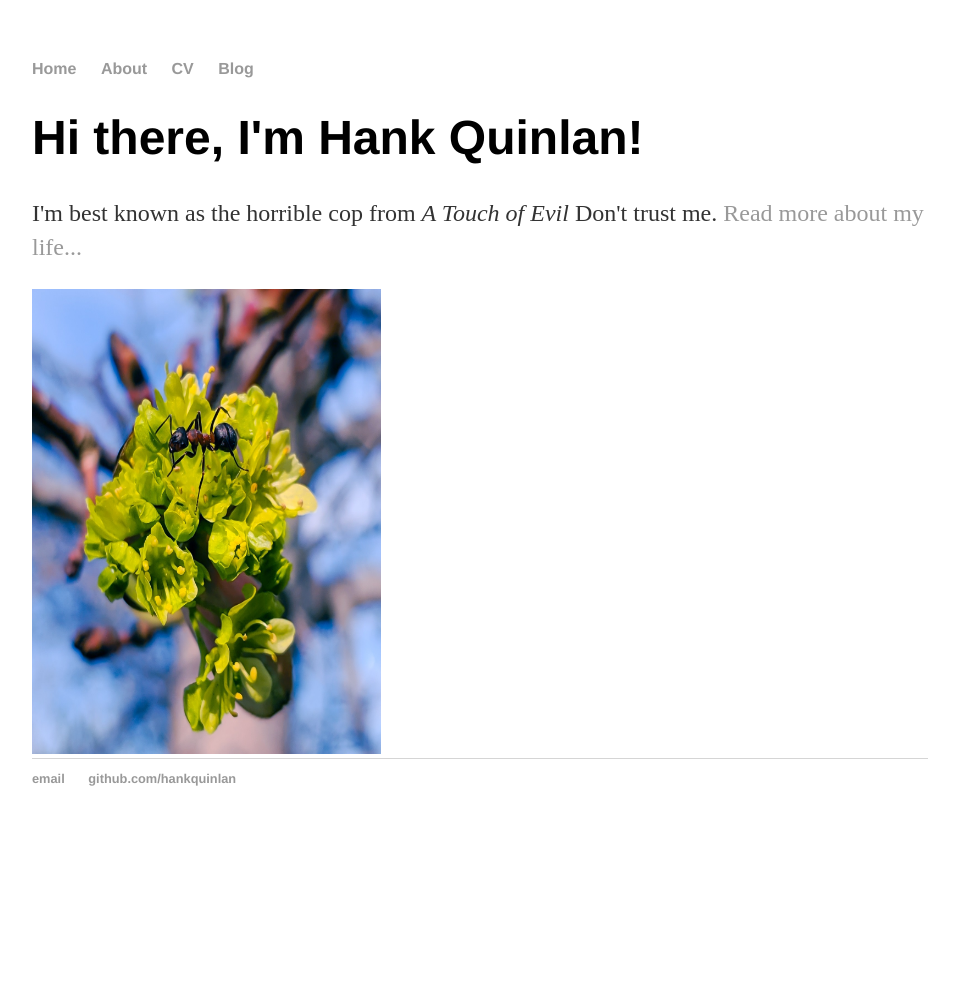
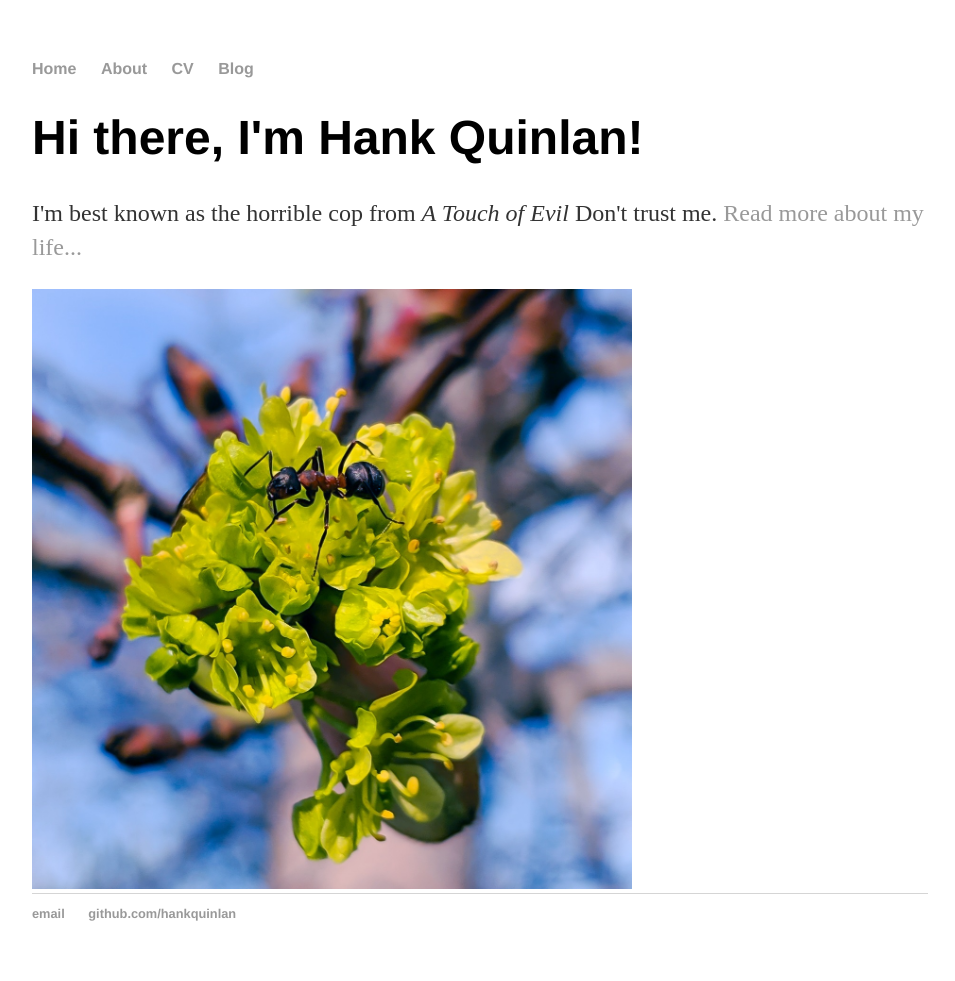
Before and after one commit to aaottlau/aaottlau.github.io, a Jekyll site: the page built from index.html, in a window 1280 px wide. Shown: the whole page, without its empty margins (160-1115 px from the left). Built offline with Jekyll 4.4.1, drawn with Linux system fonts in a browser that asks for light colours; before the commit the page ends 900 px from its top, so only the background shows below that.

Commit message:
Update index.html

```diff
--- a/index.html
+++ b/index.html
@@ -6,4 +6,4 @@ title: Hank Quinlan, Horrible Cop
 	<h1>Hi there, I'm Hank Quinlan!</h1>
 	<p>I'm best known as the horrible cop from <em>A Touch of Evil</em> Don't trust me. <a href="/about">Read more about my life...</a></p>
 </div><!-- /.blurb -->
-<img src="muur.jpg" alt="Muurahainen" style="width:349px;height:465px;">
+<img src="muur.jpg" alt="Muurahainen" style="width:600px;height:600px;">
```
